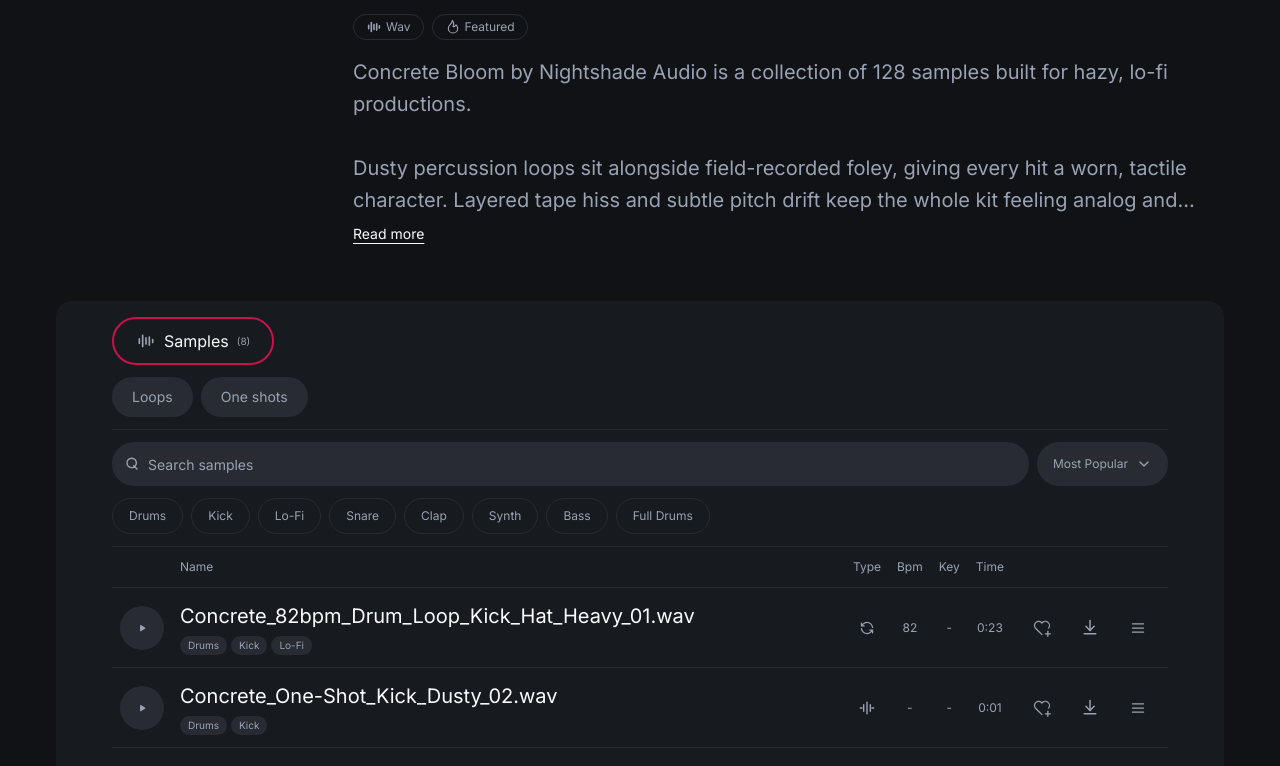
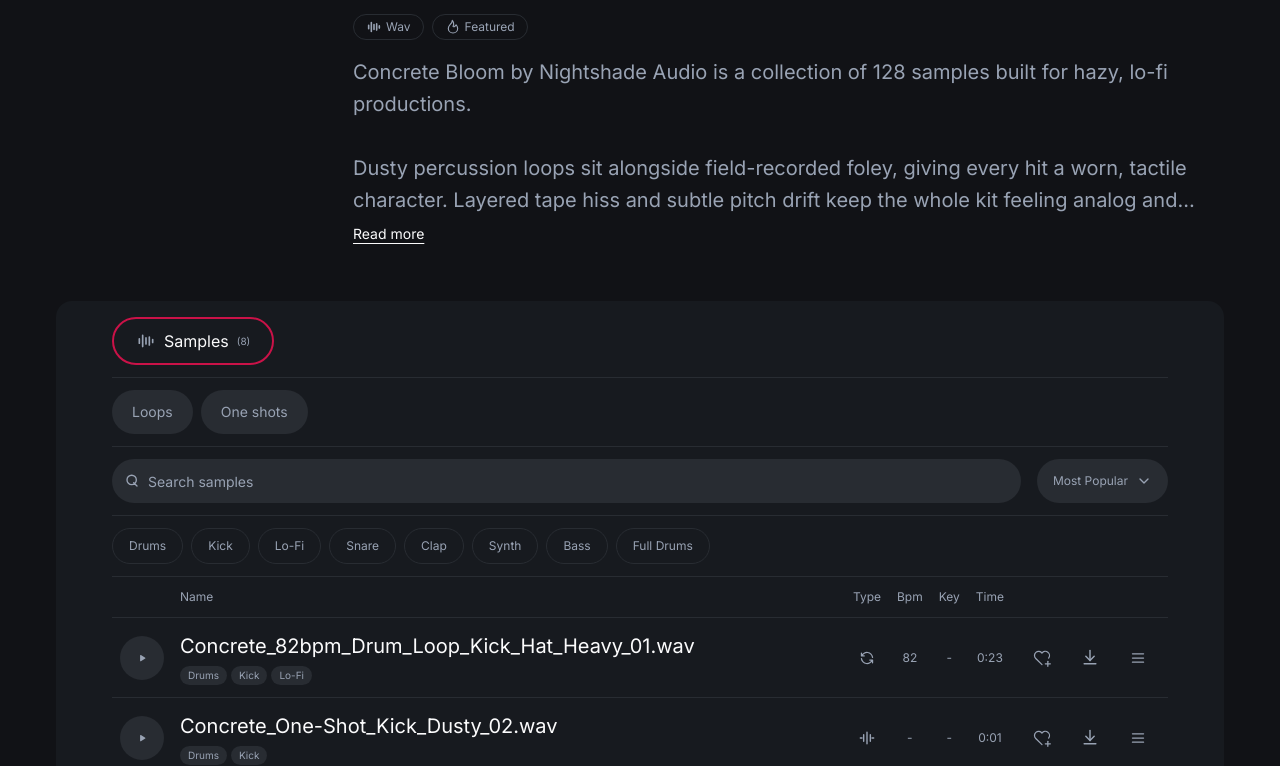
Before and after one commit to xe986232-ai/Wann, a Next.js app: page /sample-pack/concrete-bloom in a window 1280 px wide. Shown: the part 555-1321 px from the top of the page. Built offline with nearby package versions, Linux system fonts and the light colour scheme.

Commit message:
Restructure sample filter rows: proper spacing between category rows, hide scrollbar, add edge fade

```diff
--- a/src/components/marketing/samples-section.tsx
+++ b/src/components/marketing/samples-section.tsx
@@ -56,14 +56,15 @@ export function SamplesSection({ samples }: SamplesSectionProps) {
 
   return (
     <div className="mt-lg rounded-2xl bg-surface px-sm py-4 md:px-lg">
-      {/* Count + type tabs */}
-      <div className="flex flex-col gap-3 border-b border-surface-2 pb-3">
-        <div className="flex items-center gap-2 overflow-x-auto">
+      {/* Row 1: Samples tab */}
+      <div className="relative w-full max-w-full border-b border-surface-2 pb-3">
+        <ul className="flex w-full gap-3 overflow-x-auto [-ms-overflow-style:none] [scrollbar-width:none] [&::-webkit-scrollbar]:hidden">
+          <li>
             <button
               type="button"
               onClick={() => setTypeFilter("all")}
               aria-label="Samples"
-            className={`flex-shrink-0 whitespace-nowrap outline outline-2 outline-offset-[-2px] px-6 py-3 rounded-[60px] inline-flex justify-center items-center gap-2 transition-all duration-200 ease-in-out select-none ${
+              className={`inline-flex flex-shrink-0 items-center justify-center gap-2 whitespace-nowrap rounded-[60px] px-6 py-3 outline outline-2 outline-offset-[-2px] transition-all duration-200 ease-in-out select-none ${
                 typeFilter === "all" ? "outline-accent" : "outline-surface-2"
               }`}
             >
@@ -73,33 +74,40 @@ export function SamplesSection({ samples }: SamplesSectionProps) {
                 ({samples.length})
               </span>
             </button>
+          </li>
+        </ul>
+        <div className="pointer-events-none absolute right-0 top-0 h-14 w-16 bg-gradient-to-l from-surface to-transparent" />
       </div>
-        <div className="flex items-center gap-2 overflow-x-auto">
+
+      {/* Row 2: Loops / One shots */}
+      <div className="relative w-full max-w-full border-b border-surface-2 py-3">
+        <ul className="flex w-full items-center gap-2 overflow-x-auto [-ms-overflow-style:none] [scrollbar-width:none] [&::-webkit-scrollbar]:hidden">
           {TYPE_FILTERS.map((filter) => (
+            <li key={filter.value}>
               <button
-              key={filter.value}
                 type="button"
                 onClick={() =>
                   setTypeFilter((current) =>
                     current === filter.value ? "all" : filter.value,
                   )
                 }
-              className={`shrink-0 whitespace-nowrap rounded-3xl px-5 py-2.5 text-sm transition-colors ${
+                className={`flex h-11 shrink-0 items-center justify-start gap-1 whitespace-nowrap rounded-3xl px-5 transition-colors duration-200 select-none ${
                   typeFilter === filter.value
                     ? "bg-accent text-white"
                     : "bg-surface-2 text-muted hover:text-foreground"
                 }`}
               >
-              {filter.label}
+                <span className="text-sm">{filter.label}</span>
               </button>
+            </li>
           ))}
-        </div>
+        </ul>
+        <div className="pointer-events-none absolute right-0 top-0 h-16 w-16 bg-gradient-to-l from-surface to-transparent" />
       </div>
 
-      {/* Search + tag filters */}
-      <div className="flex flex-col gap-3 border-b border-surface-2 py-3">
-        <div className="flex items-center gap-2">
-          <div className="relative flex-1">
+      {/* Row 3: Search + sort */}
+      <div className="flex w-full items-center justify-between gap-4 border-b border-surface-2 py-3">
+        <div className="relative min-w-0 flex-1">
           <SearchIcon className="pointer-events-none absolute left-3 top-1/2 h-4 w-4 -translate-y-1/2 text-muted" />
           <input
             type="text"
@@ -119,8 +127,10 @@ export function SamplesSection({ samples }: SamplesSectionProps) {
         </button>
       </div>
 
+      {/* Row 4: Tag filters */}
       {allTags.length > 0 && (
-          <div className="flex items-center gap-2 overflow-x-auto">
+        <div className="relative w-full">
+          <div className="flex w-full items-center gap-2 overflow-x-auto border-b border-surface-2 py-3 [-ms-overflow-style:none] [scrollbar-width:none] [&::-webkit-scrollbar]:hidden">
             {allTags.map((tag) => (
               <button
                 key={tag}
@@ -138,8 +148,9 @@ export function SamplesSection({ samples }: SamplesSectionProps) {
               </button>
             ))}
           </div>
+          <div className="pointer-events-none absolute right-0 top-0 h-12 w-16 bg-gradient-to-l from-surface to-transparent" />
+        </div>
       )}
-      </div>
 
       {/* Shared grid: header + every row use grid-cols-subgrid so columns
           line up perfectly and the row dividers stay clean/aligned. */}
```
Lines whose indentation alone changed are shown as unchanged.
